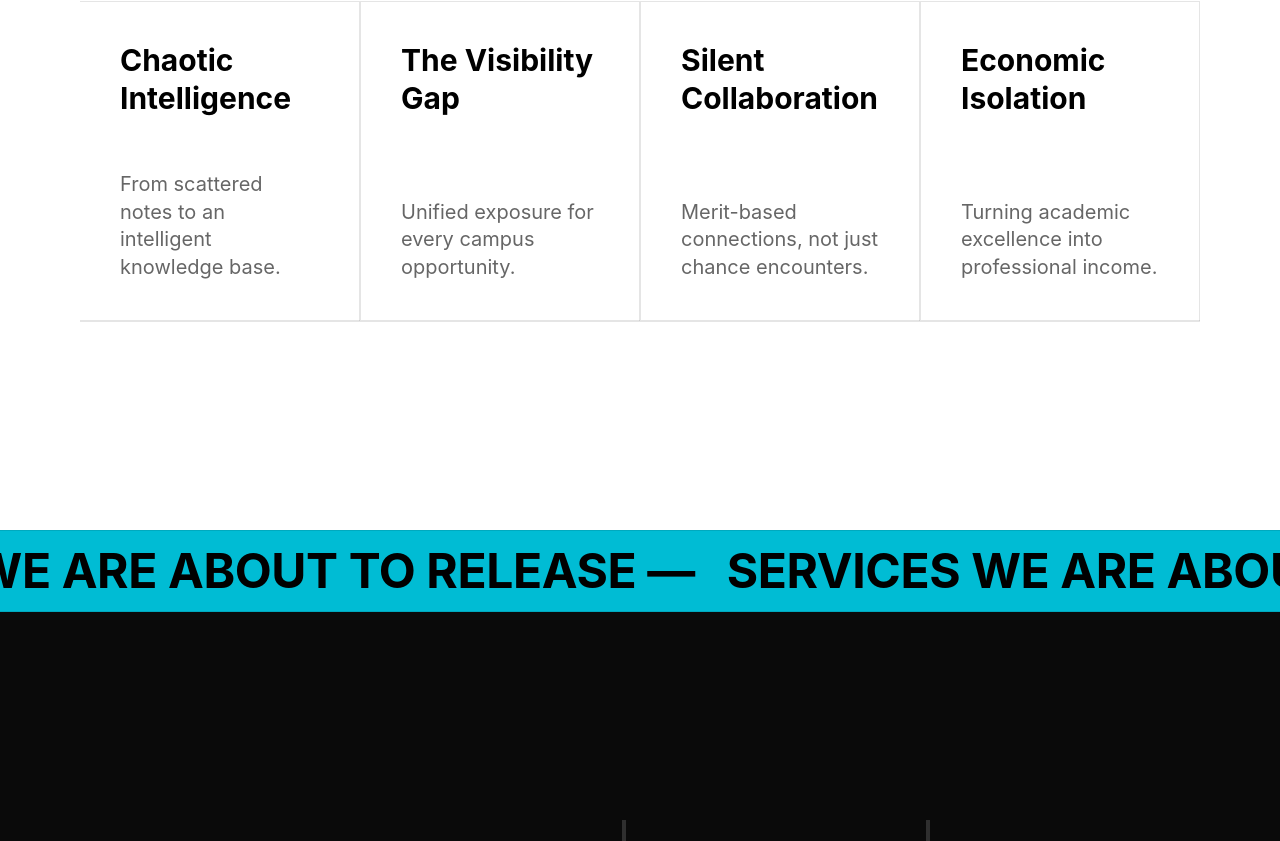
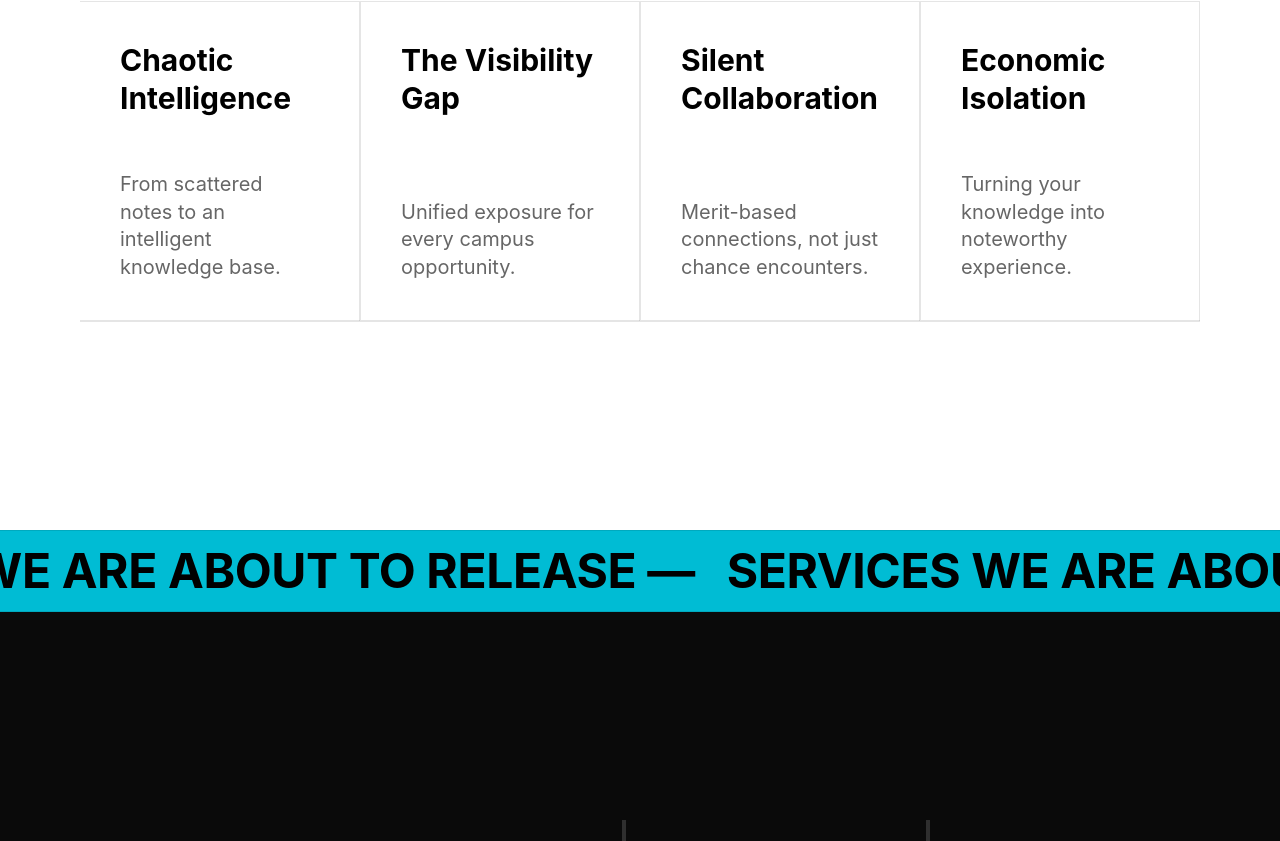
Before and after one commit to KlaerAI/klaerai, a Next.js app: page / in a window 1280 px wide. Shown: the part 1319-2160 px from the top of the page. Built offline with nearby package versions, Linux system fonts and the light colour scheme.

Commit message:
content modified

```diff
--- a/app/components/home/Expectations.tsx
+++ b/app/components/home/Expectations.tsx
@@ -16,7 +16,7 @@ const EXPECTATIONS = [
   },
   {
     id: "03",
-    title: "Merit-Based Connection",
+    title: "Merit Over Network",
     desc: "We value what you can do, not who you know. Connect with collaborators who match your drive and skills, building networks rooted in capability, not just proximity.",
   },
   {
@@ -50,7 +50,7 @@ export function Expectations() {
             </h2>
             <div className="h-[2px] w-32 bg-black/10" />
             <p className="mt-8 text-lg md:text-xl text-black/60 max-w-md font-medium">
-              We're building a new standard for student excellence. Here's our
+              We're building a new standard for student ecosystems. Here's our
               promise to you.
             </p>
           </motion.div>
--- a/app/components/home/Flywheel.tsx
+++ b/app/components/home/Flywheel.tsx
@@ -7,7 +7,7 @@ const PHASES = [
   {
     title: "Synthesize",
     subtitle: "CodeLogs",
-    desc: "Transforming scattered, uncivilized notes into an AI-powered neural network for your brain.",
+    desc: "From scattered notes to an organised intelligent knowledge base. So you know where to look. All. The. Time.",
   },
   {
     title: "Showcase",
@@ -17,12 +17,12 @@ const PHASES = [
   {
     title: "Connect",
     subtitle: "Inkwell",
-    desc: "Connect with like-minded peers based on verified skills and merit, not just social status.",
+    desc: "Networking up to chance? Not anymore. Introducing merit based connections and collaborations.",
   },
   {
     title: "Earn",
     subtitle: "Opus",
-    desc: "A streamlined marketplace engineered to connect your talent with verified verified freelance opportunities.",
+    desc: "A streamlined marketplace engineered to connect your talent with verified freelance opportunities.",
   },
 ];
 
--- a/app/components/home/Problem.tsx
+++ b/app/components/home/Problem.tsx
@@ -19,7 +19,7 @@ const PROBLEMS = [
   },
   {
     title: "Economic Isolation",
-    desc: "Turning academic excellence into professional income.",
+    desc: "Turning your knowledge into noteworthy experience.",
   },
 ];
 
```
